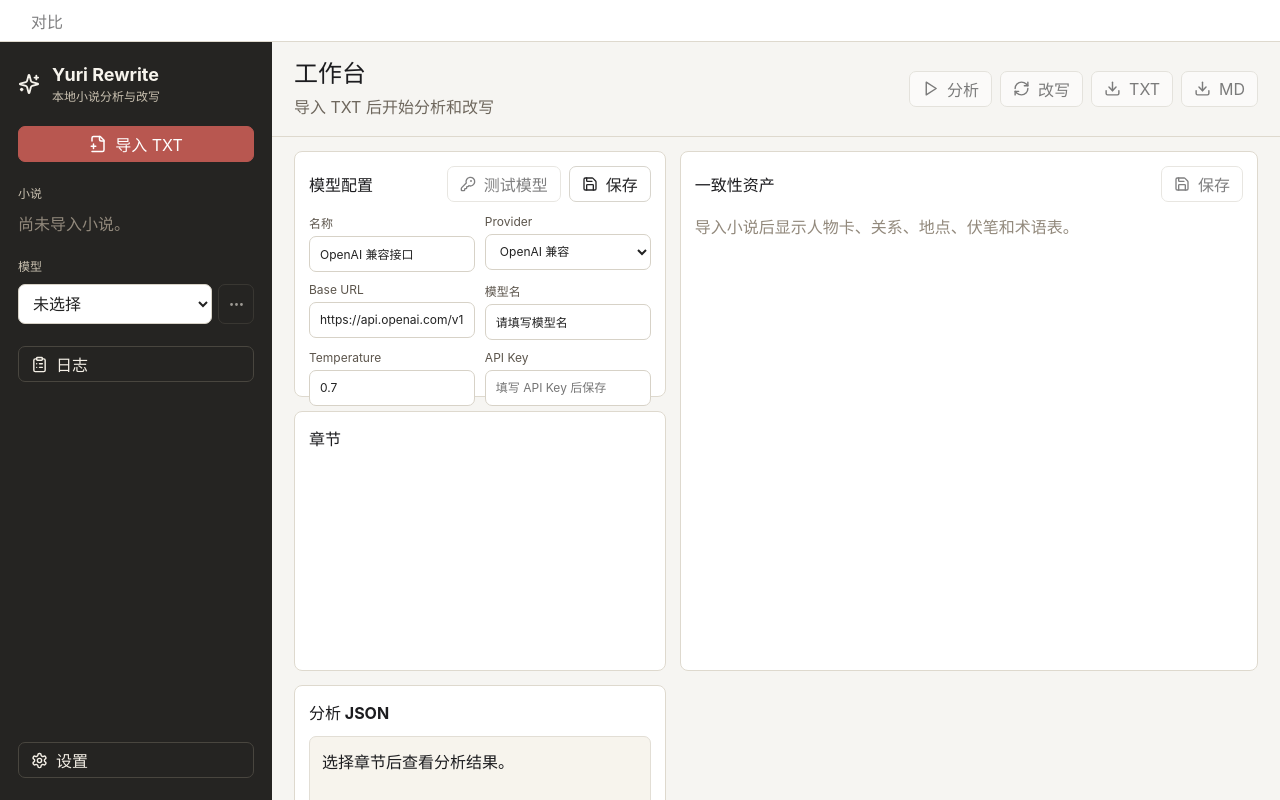
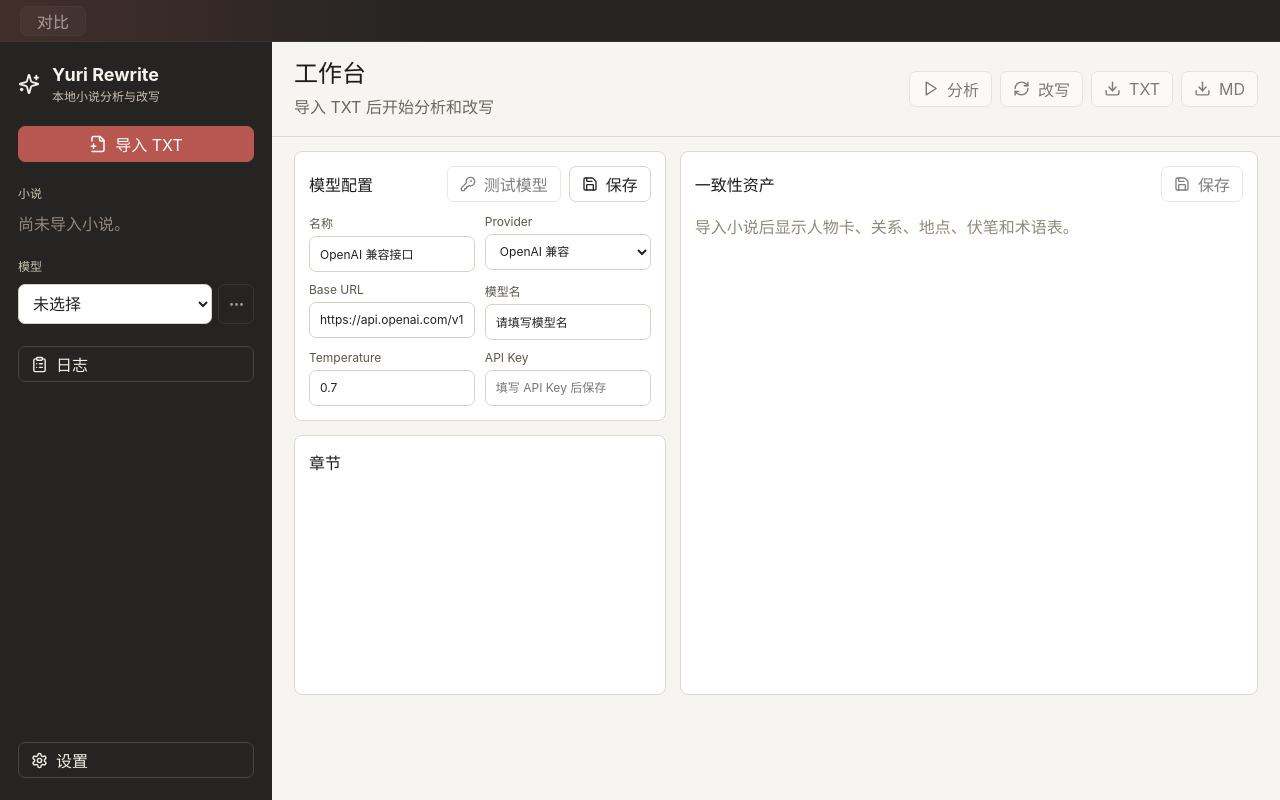
Before and after one commit to 3minto1/Yuri-Rewrite, a React (Vite) app: page / in a window 1280 px wide. Built offline with nearby package versions, Linux system fonts and the light colour scheme.

Commit message:
Refine workspace layout and top menu

```diff
--- a/src/App.tsx
+++ b/src/App.tsx
@@ -787,12 +787,6 @@ export default function App() {
               </div>
             </section>
 
-            <section className="panel analysis-panel">
-              <div className="panel-heading">
-                <h2>{selectedChapter?.title ?? "分析 JSON"}</h2>
-              </div>
-              <pre>{selectedChapter?.analysis_json || "选择章节后查看分析结果。"}</pre>
-            </section>
           </div>
         )}
       </section>
--- a/src/styles.css
+++ b/src/styles.css
@@ -83,26 +83,30 @@ pre {
 
 .app-menu {
   align-items: center;
-  background: #ffffff;
-  border-bottom: 1px solid #ded9ce;
+  background:
+    linear-gradient(90deg, rgba(184, 87, 80, 0.2), transparent 34%),
+    #252422;
+  border-bottom: 1px solid #3a3731;
   display: flex;
-  gap: 6px;
+  gap: 8px;
   grid-column: 1 / -1;
   min-width: 0;
-  padding: 0 18px;
+  padding: 0 20px;
 }
 
 .app-menu-item {
-  background: transparent;
-  border-color: transparent;
-  color: #242426;
+  background: rgba(255, 255, 255, 0.06);
+  border-color: #49463f;
+  color: #f4efe6;
   min-height: 30px;
+  padding: 0 16px;
 }
 
 .app-menu-item.active,
 .app-menu-item:hover:not(:disabled) {
-  background: #f7f4ed;
-  border-color: #d8d5cd;
+  background: #f4efe6;
+  border-color: #f4efe6;
+  color: #242422;
 }
 
 .sidebar {
@@ -578,19 +582,6 @@ label {
   min-height: 420px;
 }
 
-.analysis-panel {
-  min-height: 360px;
-}
-
-.analysis-panel pre {
-  background: #f7f4ed;
-  border: 1px solid #e2ded5;
-  border-radius: 7px;
-  flex: 1;
-  overflow: auto;
-  padding: 12px;
-}
-
 .compare-page {
   display: flex;
   flex: 1;
```
